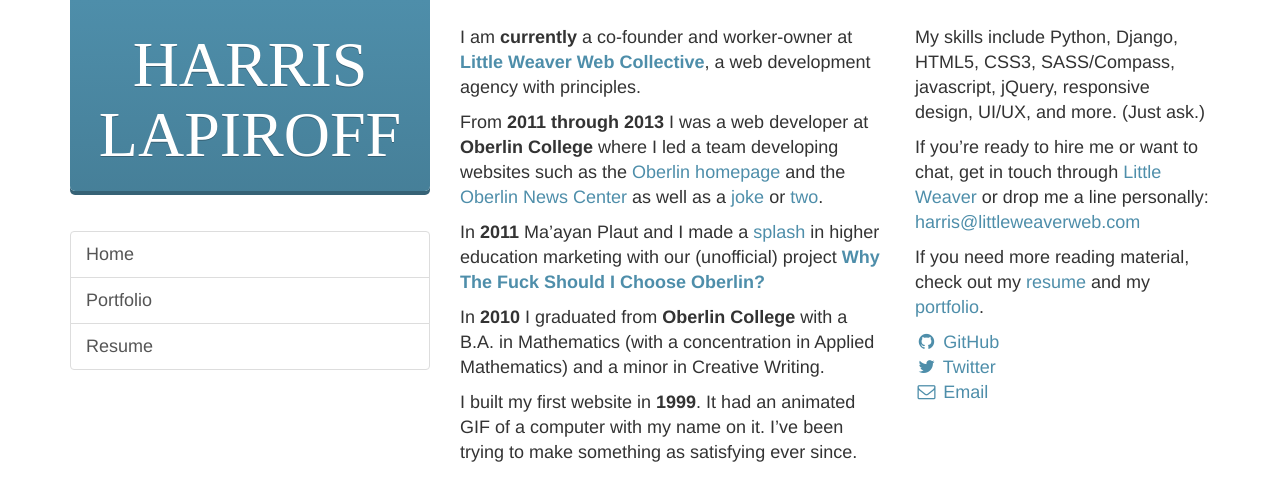
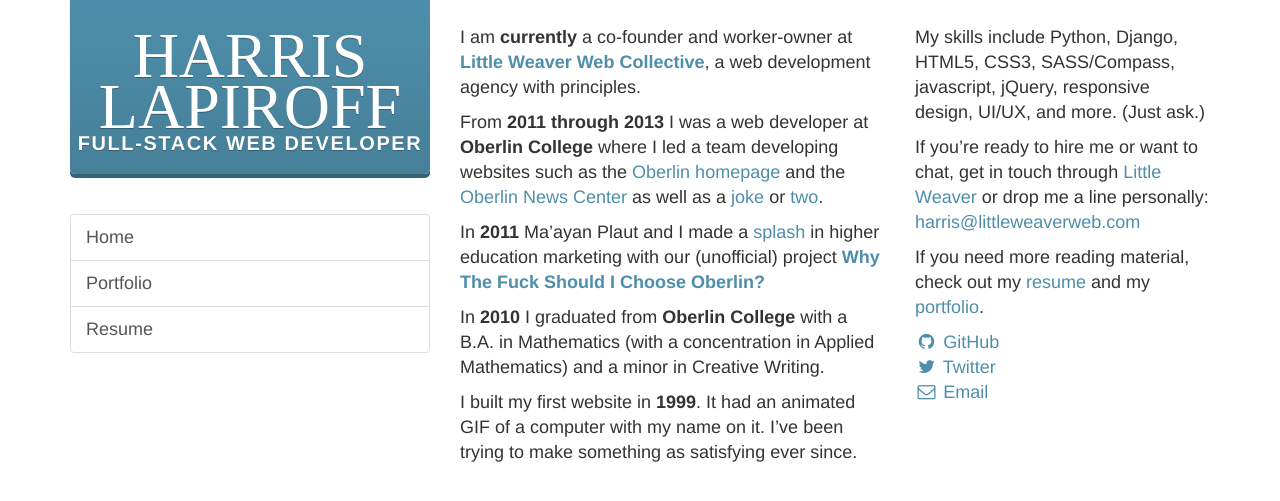
Before and after one commit to harrislapiroff/chromamine.com, a Jekyll site: the page built from index.md, in a window 1280 px wide. Shown: the top 501 px of the page. Built offline with Jekyll 4.4.1, drawn with Linux system fonts in a browser that asks for light colours; nearby versions of some CDN libraries.

Commit message:
Added subtitle.

```diff
--- a/_layouts/base.html
+++ b/_layouts/base.html
@@ -16,7 +16,10 @@
 		<div class="container">
 			<div class="row">
 				<div class="col-lg-4 col-md-5 col-sm-6">
-					<h1 class="site-title">Harris Lapiroff</h1>
+					<div class="site-header">
+						<h1 class="site-title">Harris Lapiroff</h1>
+						<h2 class="site-subtitle">Full-Stack Web Developer</h2>
+					</div>
 					<div class="list-group">
 						<a class="list-group-item" href="/">Home</a>
 						<a class="list-group-item" href="/portfolio/">Portfolio</a>
--- a/static/styles/styles.sass
+++ b/static/styles/styles.sass
@@ -38,12 +38,9 @@
 	> li > a:hover
 		background: none
 
-.site-title
+.site-header
 	color: #FFF
-	font-family: "alternate-gothic-no-1-d", serif
-	font-size: 64px
 	text-align: center
-	text-transform: uppercase
 	font-weight: normal
 	background: linear-gradient(180deg, $accent-color, darken($accent-color, 5%))
 	box-shadow: 0 4px 0 0 darken($accent-color, 15%)
@@ -53,6 +50,20 @@
 	margin-bottom: 40px
 	@media (max-width: 340px)
 		font-size: 36px
+
+.site-title
+	font-family: "alternate-gothic-no-1-d", serif
+	font-size: 64px
+	font-weight: normal
+	text-transform: uppercase
+	margin: 0
+	line-height: .8
+
+.site-subtitle
+	font-size: 20px
+	text-transform: uppercase
+	letter-spacing: .08em
+	margin: 0
 
 // Resume & Portfolio
 .resume-section, .portfolio-item
```
